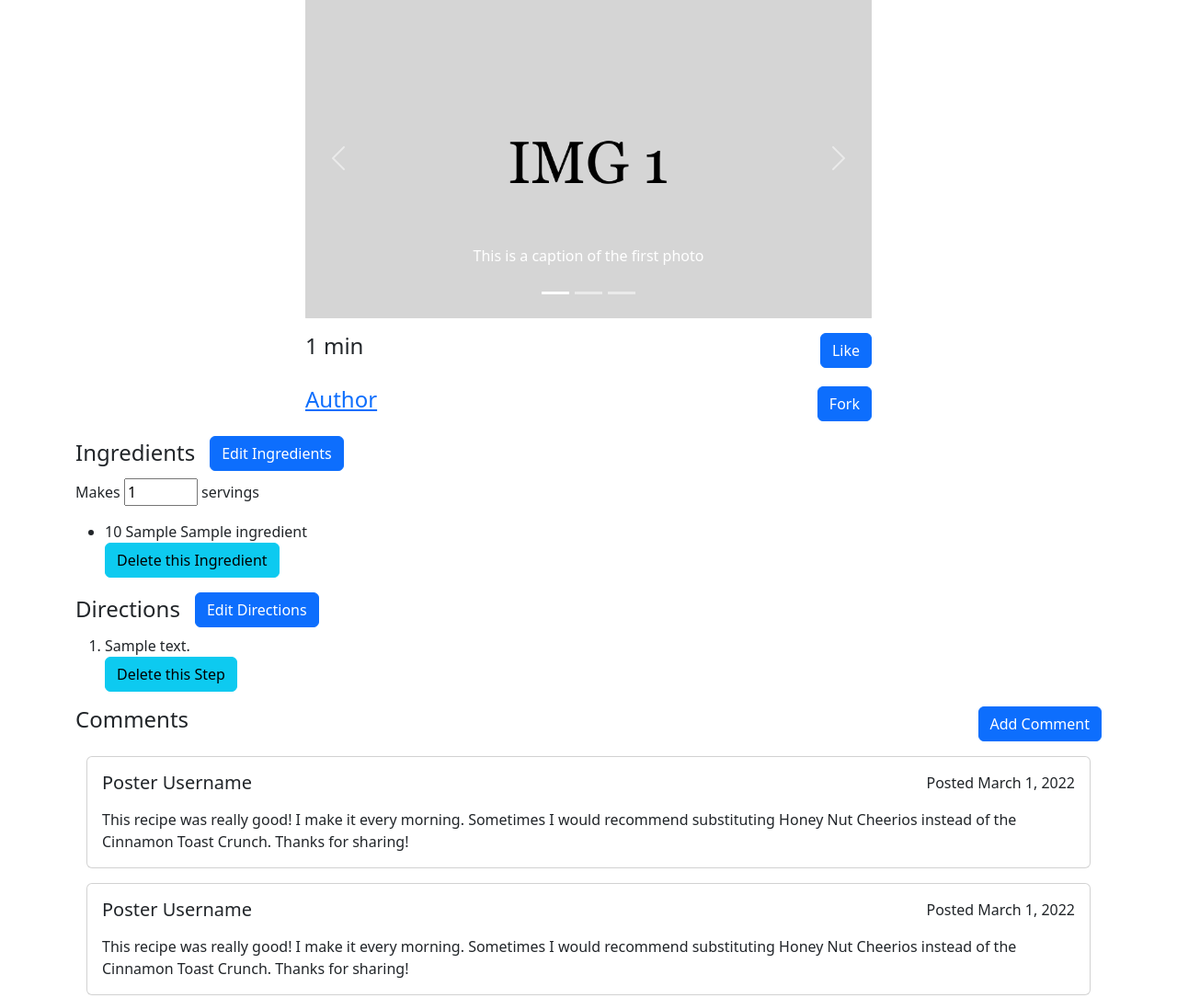
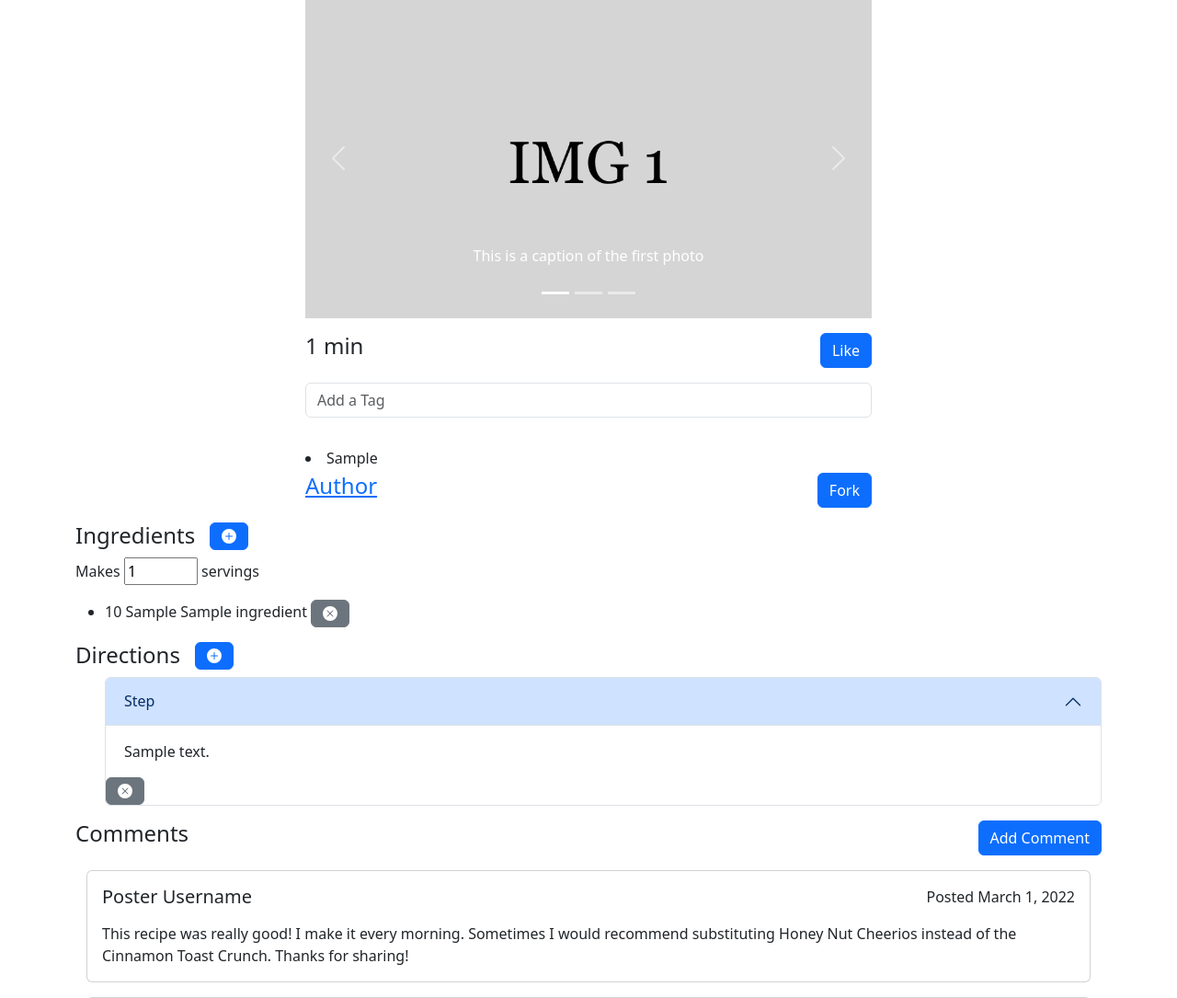
Before and after one commit to uva-cs3240-s22/group-project-a-11, a Django app: page /recipe/1 in a window 1280 px wide. Shown: the part 143-1228 px from the top of the page at 92% size. Run offline with Django 4.2, Linux system fonts and the light colour scheme; tables that the repository leaves empty hold one stand-in row (values such as "Sample post"); some libraries are stand-ins or nearby versions.

Commit message:
Added a bunch

```diff
--- a/home/models.py
+++ b/home/models.py
@@ -78,7 +78,14 @@ class Ingredient(models.Model):
 
 class Step(models.Model):
     text = models.CharField(max_length=500, default="")
-    image = models.FileField(upload_to='stepImages', null=True)
+    image = models.FileField(upload_to='stepImages')
+    # ^^ currently breaks addStep, will fix soon
     recipe = models.ManyToManyField(Recipe)
     def __str__(self):
         return str(self.text)
+
+class Tag(models.Model):
+    tag = models.CharField(max_length=500, default="")
+    recipe = models.ManyToManyField(Recipe)
+    def __str__(self):
+        return str(self.tag)
--- a/home/templates/recipe.html
+++ b/home/templates/recipe.html
@@ -64,6 +64,15 @@
                 {% endif %}
                 </form>
             </div>
+            <form method="POST">
+                {% csrf_token %}
+            <div class="input-group mb-3">
+            <input type="text" class="form-control" placeholder="Add a Tag" name="tag_add">
+            </div>
+            </form>
+            {% for tag in recipe.tag_set.all %}
+            <li>{{tag.tag}}</li>
+            {% endfor %}
         </div>
         <div class="row mt-1">
             <div class="col"><a href="#"><h4>Author</h4></a></div>
@@ -74,25 +83,64 @@
     <!-- ingredients -->
     <div class="ingredients-directions-header">
         <h4>Ingredients</h4>
-        <a href="{% url 'ingredient-adding' recipe.id %}" class="btn btn-primary" role="button">Edit Ingredients</a>
+        <a href="{% url 'ingredient-adding' recipe.id %}">
+            <button type="button" class="btn btn-primary">
+            <svg xmlns="http://www.w3.org/2000/svg" width="16" height="16" fill="currentColor" class="bi bi-plus-circle-fill" viewBox="0 0 16 16">
+            <path d="M16 8A8 8 0 1 1 0 8a8 8 0 0 1 16 0zM8.5 4.5a.5.5 0 0 0-1 0v3h-3a.5.5 0 0 0 0 1h3v3a.5.5 0 0 0 1 0v-3h3a.5.5 0 0 0 0-1h-3v-3z"></path>
+            </svg>
+            </button>
+        </a>
     </div>
     <p>Makes <input type="number" label="servings" value="1"/> servings</p>
     <ul>
         {% for ingredient in recipe.ingredient_set.all %}
-            <li>{{ingredient.quantity}} {{ingredient.units}} {{ingredient.name}}</li>
-            <a href="{% url 'delete-ingredient' recipe.id ingredient.id %}" class="btn btn-info" role="button">Delete this Ingredient</a>
+            <li>{{ingredient.quantity}} {{ingredient.units}} {{ingredient.name}}
+            <a href="{% url 'delete-ingredient' recipe.id ingredient.id %}" >
+            <button type="button" class="btn btn-secondary">
+                <svg xmlns="http://www.w3.org/2000/svg" width="16" height="16" fill="currentColor" class="bi bi-x-circle-fill" viewBox="0 0 16 16">
+                    <path d="M16 8A8 8 0 1 1 0 8a8 8 0 0 1 16 0zM5.354 4.646a.5.5 0 1 0-.708.708L7.293 8l-2.647 2.646a.5.5 0 0 0 .708.708L8 8.707l2.646 2.647a.5.5 0 0 0 .708-.708L8.707 8l2.647-2.646a.5.5 0 0 0-.708-.708L8 7.293 5.354 4.646z"></path>
+                </svg>
+            </button>
+            </a>
+            </li>
         {% endfor %}
     </ul>
     <!-- directions -->
     <div class="ingredients-directions-header">
         <h4>Directions</h4>
-        <a href="{% url 'step-adding' recipe.id %}" class="btn btn-primary" role="button">Edit Directions</a>
+        <a href="{% url 'step-adding' recipe.id %}">
+            <button type="button" class="btn btn-primary">
+            <svg xmlns="http://www.w3.org/2000/svg" width="16" height="16" fill="currentColor" class="bi bi-plus-circle-fill" viewBox="0 0 16 16">
+            <path d="M16 8A8 8 0 1 1 0 8a8 8 0 0 1 16 0zM8.5 4.5a.5.5 0 0 0-1 0v3h-3a.5.5 0 0 0 0 1h3v3a.5.5 0 0 0 1 0v-3h3a.5.5 0 0 0 0-1h-3v-3z"></path>
+            </svg>
+            </button>
+        </a>
     </div>
     <ol>
+        <div class="accordion" id="stepAccordion">
         {% for step in recipe.step_set.all %}
-            <li>{{step.text}}</li>
-            <a href="{% url 'delete-step' recipe.id step.id %}" class="btn btn-info" role="button">Delete this Step</a>
+            <div class="accordion-item">
+                <h2 class="accordion-header" >
+                    <button class="accordion-button" type="button" data-bs-toggle="collapse" data-bs-target="#collapseOne" aria-expanded="true" aria-controls="collapseOne">
+                    Step
+                 </button>
+                 </h2>
+                <div id="collapseOne" class="accordion-collapse collapse show" aria-labelledby="headingOne" data-bs-parent="#accordionExample">
+            <div class="accordion-body">
+                {{step.text}}
+            </div>
+            </div>
+             <a href="{% url 'delete-step' recipe.id step.id %}">
+            <button type="button" class="btn btn-secondary">
+                <svg xmlns="http://www.w3.org/2000/svg" width="16" height="16" fill="currentColor" class="bi bi-x-circle-fill" viewBox="0 0 16 16">
+                    <path d="M16 8A8 8 0 1 1 0 8a8 8 0 0 1 16 0zM5.354 4.646a.5.5 0 1 0-.708.708L7.293 8l-2.647 2.646a.5.5 0 0 0 .708.708L8 8.707l2.646 2.647a.5.5 0 0 0 .708-.708L8.707 8l2.647-2.646a.5.5 0 0 0-.708-.708L8 7.293 5.354 4.646z"></path>
+                </svg>
+                <span class="visually-hidden">Button</span>
+            </button>
+             </a>
+            </div>
         {% endfor %}
+        </div>
 
     </ol>
     <!-- comments -->
--- a/home/views.py
+++ b/home/views.py
@@ -4,7 +4,7 @@ from django.shortcuts import get_object_or_404, render
 from django.urls import reverse
 from django.views import generic
 from django.utils import timezone
-from .models import Recipe, Step, Ingredient, Favorite
+from .models import Recipe, Step, Ingredient, Favorite, Tag
 
 
 # Create your views here.
@@ -59,7 +59,7 @@ def add_step(request,recipe_id):
     recipe = get_object_or_404(Recipe, pk=recipe_id)
     if(request.method == "POST"):
         step_text = request.POST.get('text')
-        step = Step.objects.create()
+        step = Step.objects.create(text=step_text)
         step.text = step_text
         step.recipe.set(Recipe.objects.filter(id=recipe_id))
         recipe.save()
@@ -124,6 +124,13 @@ def template_testing_view_feed(request):
 
 def recipeView(request, recipe_id):
     recipe = get_object_or_404(Recipe, pk=recipe_id)
+    if 'tag_add' in request.POST:
+        tag = Tag.objects.create()
+        tag.tag = request.POST.get('tag_add')
+        tag.recipe.set(Recipe.objects.filter(id=recipe_id))
+        tag.save()
+        recipe.save()
+        return render(request, "recipe.html", context={"recipe":recipe,})
     try:
         steps_select = recipe.step_set.all()
         ingredient_select = recipe.step_set.all()
```
Also changed, not shown: home/migrations/0004_tag.py (added), home/migrations/0005_remove_step_image.py (added), home/migrations/0006_step_image.py (added), home/migrations/0007_alter_step_image.py (added), home/migrations/0008_remove_step_image.py (added), home/migrations/0009_step_image.py (added).
